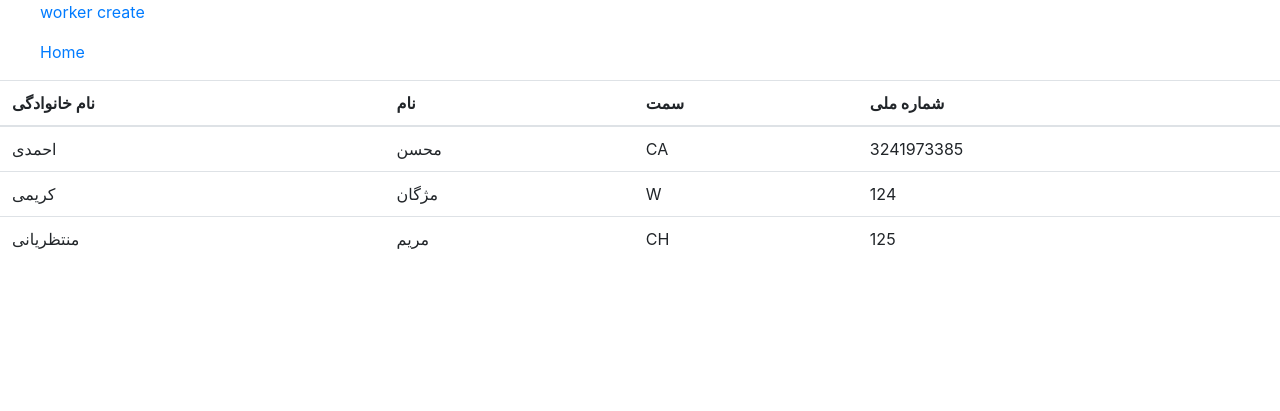
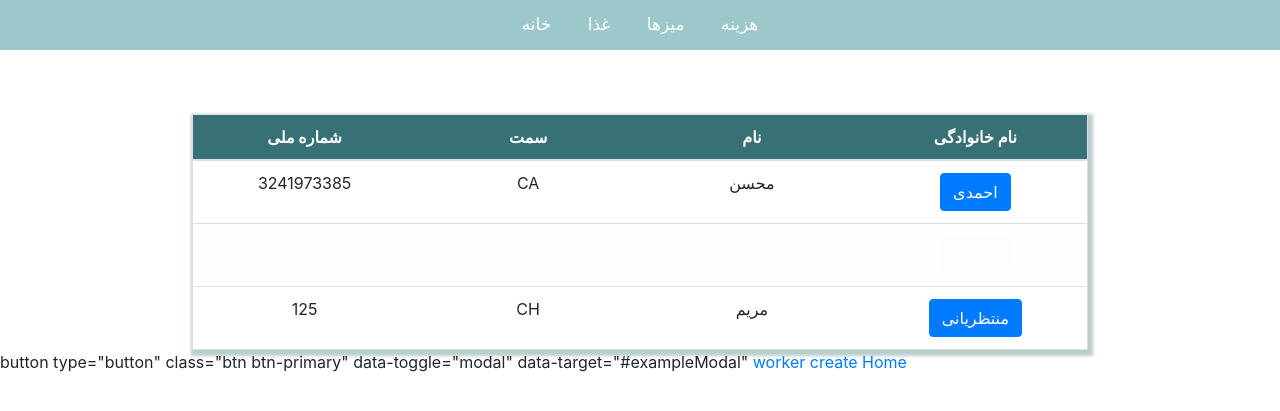
Before and after one commit to RoyaBoryaee/food, a Django app: page /restaurant_ad/WorkerHome_detail in a window 1280 px wide. Shown: the top 411 px of the page. Run offline with Django 3.2, Linux system fonts and the light colour scheme; a user stored in the database is signed in; data comes from the database, SQL or seed files in the repository; both versions use the stored data as it was after the commit; some libraries are stand-ins or nearby versions; some web fonts are replaced.

Commit message:
tableUpdate

```diff
--- /dev/null
+++ b/static/Restaurant_admin/css/Wtable.css
@@ -0,0 +1,115 @@
+@font-face {
+font-family: Shabnam;
+src: url('Shabnam-FD.eot');
+src: url('Shabnam-FD.eot?#iefix') format('embedded-opentype'),
+     url('Shabnam-FD.woff') format('woff'),
+     url('Shabnam-FD.ttf') format('truetype');
+font-weight: normal;
+}
+
+@font-face {
+font-family: Shabnam;
+src: url('Shabnam-Bold-FD.eot');
+src: url('Shabnam-Bold-FD?#iefix') format('embedded-opentype'),
+     url('Shabnam-Bold-FD.woff') format('woff'),
+     url('Shabnam-Bold-FD.ttf') format('truetype');
+font-weight: bold;
+}
+
+@font-face {
+font-family: Shabnam;
+src: url('Shabnam-Light-FD.eot');
+src: url('Shabnam-Light-FD.eot?#iefix') format('embedded-opentype'),
+     url('Shabnam-Light-FD.woff') format('woff'),
+     url('Shabnam-Light-FD.ttf') format('truetype');
+font-weight: 300;
+}
+
+.top_header {
+  flex-shrink: 0;
+}
+.main_content {
+  flex-grow: 1;
+  overflow: auto;
+}
+.topnav {
+  white-space: nowrap; /* [1] */
+  overflow-x: auto; /* [2] */
+  -webkit-overflow-scrolling: touch; /* [3] */
+  -ms-overflow-style: -ms-autohiding-scrollbar; /* [4] */ }
+
+/* [5] */
+.topnav::-webkit-scrollbar {
+  display: none;
+ }
+
+.topnav {
+padding: 12px 16px;
+  direction: rtl;
+  text-align: center;
+  background:#5CA4A9;
+  opacity: 60%;
+  color:white;
+  /* overflow: hidden; */
+}
+.topnav a {
+  font-family: shabnam;
+  direction: rtl;
+  /* float: none; */
+  display: inline;
+  color:white;
+  text-align: center;
+  padding: 14px 16px;
+  text-decoration: none;
+  font-size: 17px;
+}
+.topnav a:hover {
+  background: #387175;
+   color:white;
+}
+main{
+  flex: 1;
+  overflow: auto;
+}
+
+#table {
+    border: 1px solid #ddd;
+    width: 70%;
+    margin: auto ;
+    margin-top: 5%;
+    box-shadow: 2px 3px 3px 3px #b9cecd;
+
+}
+
+tr{
+    text-align: center;
+}
+tr:nth-child(even) {
+    background-color:#a1cecb;
+    opacity: 0.3%;
+}
+th {
+  text-align: center;
+  width: 25%;
+  background-color:#387175;
+  color: white;
+}
+.button {
+  background-color: #4CAF50; /* Green */
+  border: none;
+  color: white;
+  padding: 15px 32px;
+  text-align: center;
+  text-decoration: none;
+  display: inline-block;
+  font-size: 16px;
+  margin: 4px 2px;
+  cursor: pointer;
+}
+
+
+#button4 {
+  background-color: white;
+  color: black;
+  border: 2px solid white;
+}
--- a/templates/restaurant_admin/FoodHomedetail.html
+++ b/templates/restaurant_admin/FoodHomedetail.html
@@ -34,7 +34,7 @@
                                 <input type="hidden" name="food_id" value="{{ food.pk }}">
                                 <p><input type="submit" value="this"></p>
                             </form>
-                            <button class="button food_remove_btn py-2 px-4" data-food="{{ food.pk }}">حذف</button>
+                            <button class="button food_remove_btn py-2 px-4" data-food="{{ food.pk }}" data-toggle="modal" data-target="#exampleModal">حذف</button>
                         </div>
                     </div>
                 </div>
--- a/templates/restaurant_admin/WorkerHomedetail.html
+++ b/templates/restaurant_admin/WorkerHomedetail.html
@@ -1,16 +1,27 @@
 {% load staticfiles %}
 <link rel="stylesheet" href="{% static 'Restaurant_admin/assets/bootstrap/css/bootstrap.min.css' %}">
+<link rel="stylesheet" href="{% static 'Restaurant_admin/css/Wtable.css' %}">
 <html lang="en">
 <meta charset="UTF-8">
 <meta name="viewport" content="width=device-width, initial-scale=1">
-<table class="table table-hover">
+<header class="top_header topnav">
+    <div class="nav_items">
+        <a href="{% url 'restaurant_admin:admin_home' %}">هزینه</a>
+         <a href="{% url 'restaurant_admin:admin_home' %}">میزها</a>
+      <a href="{% url 'restaurant_admin:admin_home' %}">غذا</a>
+        <a href="{% url 'restaurant_admin:admin_home' %}">خانه</a>
+    </div>
+</header>
+<main class="main_content">
+<table id="table" class="table table-hover">
     <thead>
     <tr>
+        <th>شماره ملی</th>
+        <th>سمت</th>
+        <th>نام</th>
+        <th>نام خانوادگی</th>
 
-                            <th >نام خانوادگی</th>
-                            <th >نام</th>
-                            <th >سمت</th>
-                            <th>شماره ملی</th>
+
         <!-- <th class="cell100 column5">شماره تماس</th> -->
         <!-- <th class="cell100 column5">تغییرات</th>
         <th class="cell100 column6">حذف</th> -->
@@ -20,29 +31,30 @@
     <tbody>
     {% for worker in object_list %}
         <tr>
-
-                                <td >{{ worker.name }}</td>
-                                <td >{{ worker.f_name }}</td>
-                                <td >{{ worker.position }}</td>
-                                <td >{{ worker.national_code }}</td>
-                                <!-- <td class="cell100 column5">{{ worker.phone_number }}</td> -->
-                                 <!-- <td class="cell100 column5"><form method="post">
-                                  {% csrf_token %}
-                                  <input type="hidden" name="worker_id" value="{{ worker.pk }}">
-                                   <p><input type="submit" value="this"></p>
-                                  </form></td>
-                                  <td class="cell100 column6"><a href="{% url 'restaurant_admin:Worker_delete' pk=worker.pk %}">delete</a></td> -->
+            <td>{{ worker.national_code }}</td>
+            <td>{{ worker.position }}</td>
+            <td>{{ worker.f_name }}</td>
+            <td><button type="button" class="btn btn-primary" data-toggle="modal" data-target="#exampleModal" >{{ worker.name }}</button></td>
 
 
+{#            <!-- <td class="cell100 column5">{{ worker.phone_number }}</td> -->#}
+{#            <!-- <td class="cell100 column5"><form method="post">#}
+{#                                  {% csrf_token %}#}
+{#                                  <input type="hidden" name="worker_id" value="{{ worker.pk }}">#}
+{#                                   <p><input type="submit" value="this"></p>#}
+{#                                  </form></td>#}
+{#                                  <td class="cell100 column6"><a href="{% url 'restaurant_admin:Worker_delete' pk=worker.pk %}">delete</a></td> -->#}
 
+        </tr>
             {% empty %}
             <li>No Worker yet.</li>
-</tr>
+
+    {% endfor %}
     </tbody>
         </table>
-
-                {% endfor %}
-
+  button type="button" class="btn btn-primary" data-toggle="modal" data-target="#exampleModal"
+<a href="{% url 'restaurant_admin:Worker_create' %}">worker create</a>
+<a href="{% url 'restaurant_admin:admin_home' %}">Home</a>
 {% if chosen_object %}
     <form method="post" enctype="multipart/form-data">
         {% csrf_token %}
@@ -102,8 +114,7 @@
 {% endif %}
 
 
-    <ul><a href="{% url 'restaurant_admin:Worker_create' %}">worker create</a></ul>
-    <ul><a href="{% url 'restaurant_admin:admin_home' %}">Home</a></ul>
+</main>
 <script src="{% static 'Restaurant_admin/assets/js/jquery-3.4.0.slim.min.js' %}"></script>
 <script src="{% static 'Restaurant_admin/assets/bootstrap/js/bootstrap.bundle.min.js' %}"></script>
 <script src="{% static 'Restaurant_admin/assets/bootstrap/js/bootstrap.min.js' %}"></script>
```
Also changed, not shown: db.sqlite3. Lines whose indentation alone changed are shown as unchanged.
